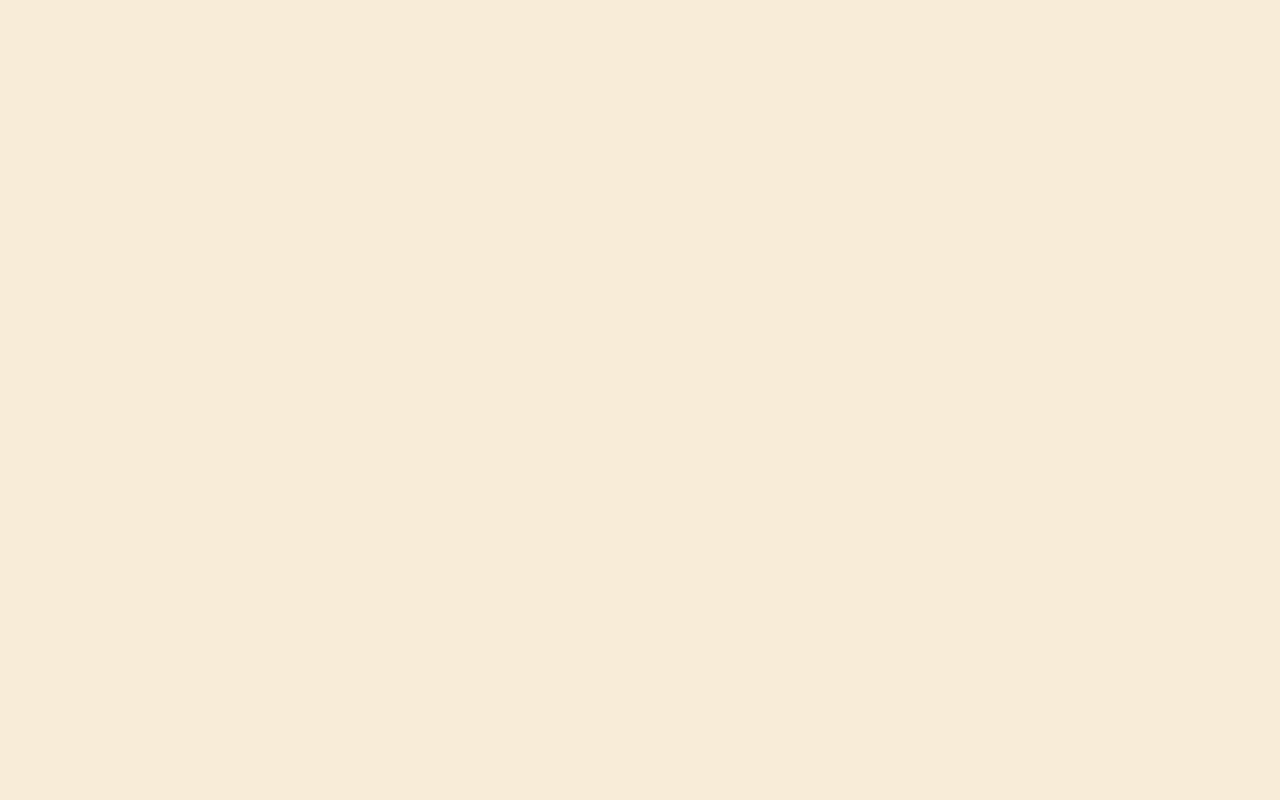
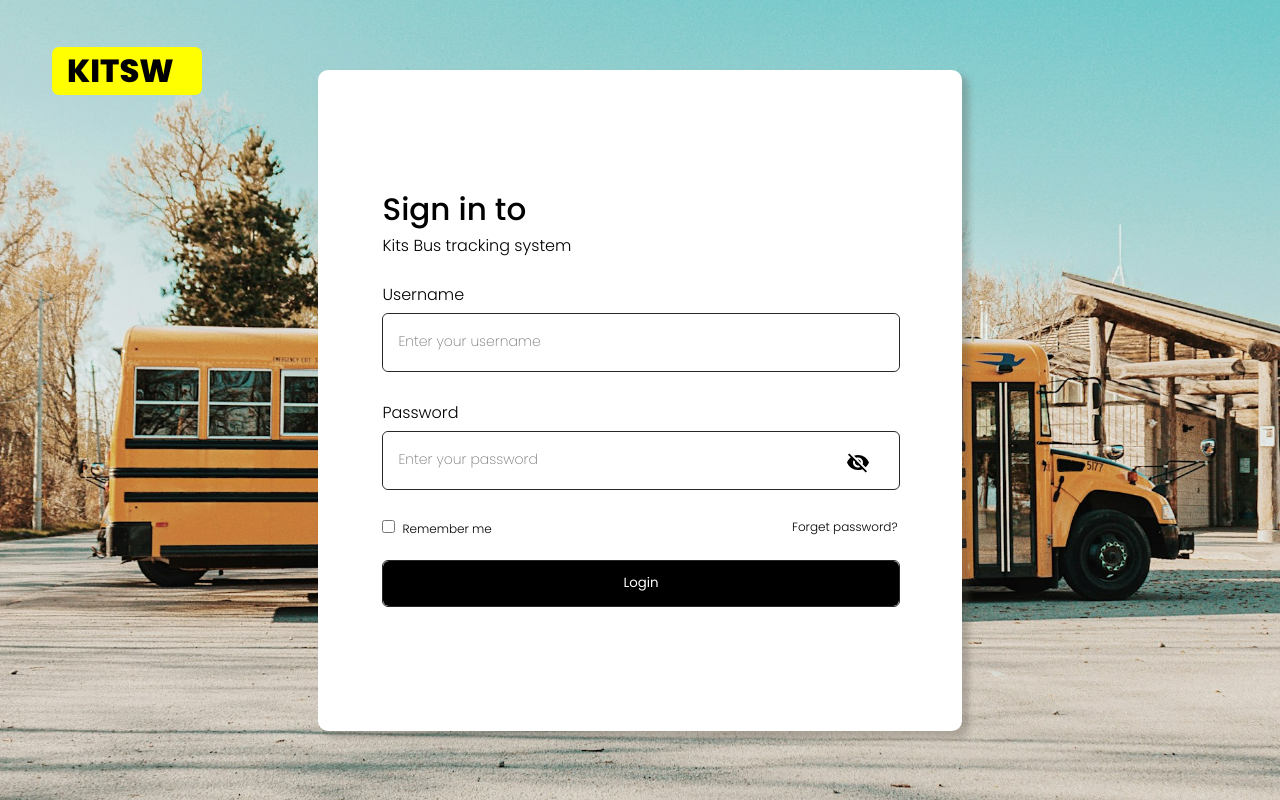
Before and after one commit to thilak2530/bus-tracking, a React (Create React App) app: page /#/login in a window 1280 px wide. Built offline with nearby package versions, Linux system fonts and the light colour scheme.

Commit message:
using hashrouter

```diff
--- a/public/style.css
+++ b/public/style.css
@@ -17,10 +17,11 @@
 
     background-color: black;
     background-image: url("./img.jpeg");
-
-        width: 100%;
-        height: auto;
-        display: block;
+    background-position: center;
+    background-size: cover;
+    width: 100%;
+    height: auto;
+    display: block;
 
 
 }
@@ -50,6 +51,8 @@
    display: flex;
    justify-content: center;
    align-items: center;
+   opacity:1;
+   box-shadow: 6px 6px 6px 1px rgba(86, 81, 71, 0.3);
 }
 .signBox2{
     width: 80%;
--- a/src/components/bus-timig.jsx
+++ b/src/components/bus-timig.jsx
@@ -8,15 +8,15 @@ import { info, otherbusinfo,busTimings } from "./info";
 
 function Bus_timing({ }){
     const location = useLocation();
-     const navigate = useNavigate();
+    const navigate = useNavigate();
     const abba = location.state?.abba;
 
 
     const stops1= busTimings;
 
 
-     function open() {
-              navigate("/home")
+    function open() {
+        navigate("/home")
     }
 
         let busData;
```
Also changed, not shown: src/components/app.jsx (+4 -7 lines), 1 other file (tests, documents, lock files or other folders).
